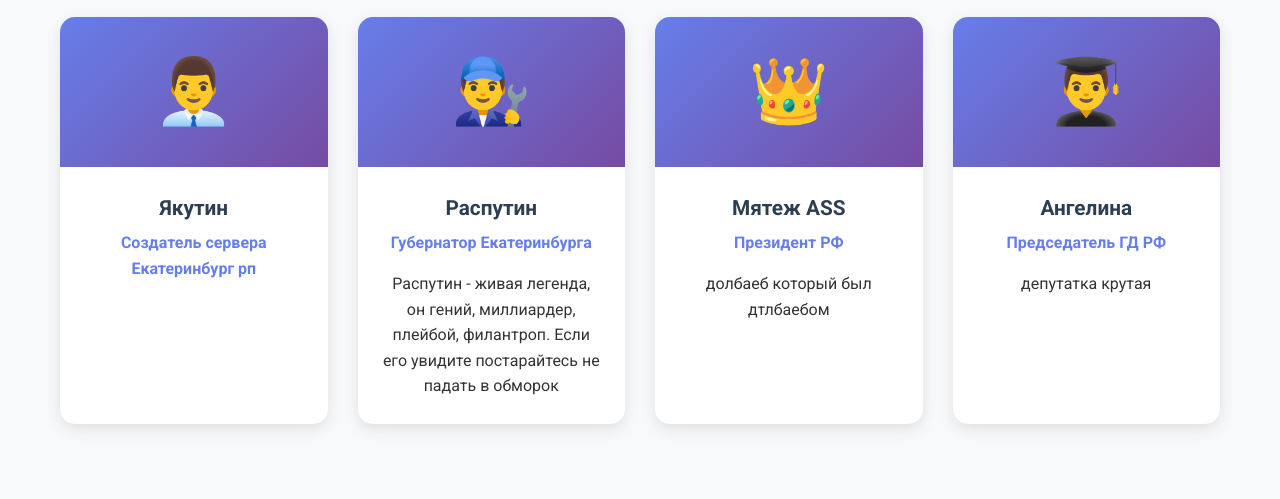
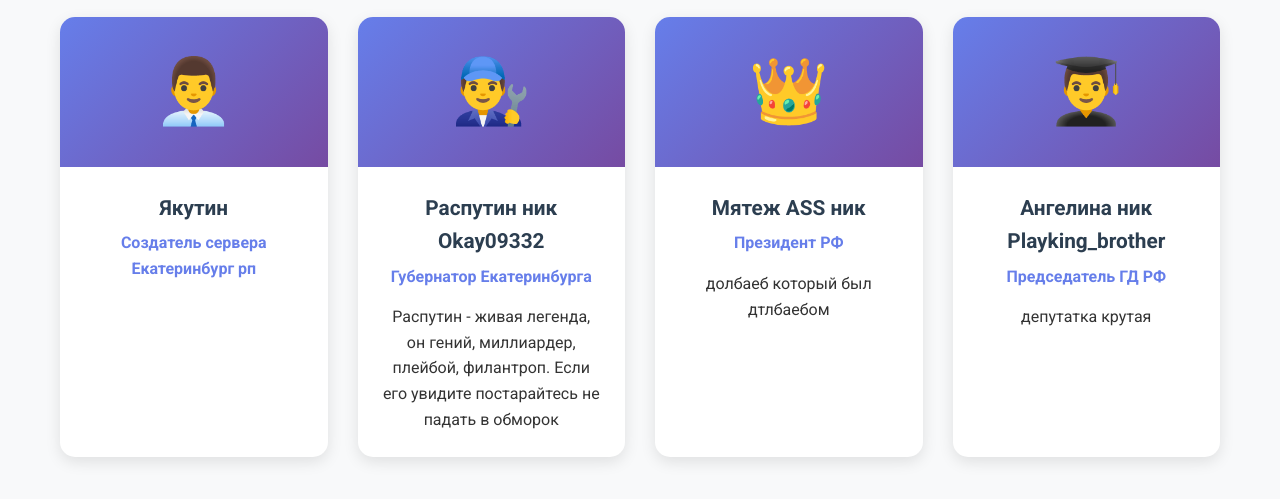
Before and after one commit to denis333rus/ECBRP, a Flask app: page /history in a window 1280 px wide. Shown: the part 3292-3791 px from the top of the page. Run offline with Flask 3, Linux system fonts and the light colour scheme.

Commit message:
Update history.html

```diff
--- a/templates/history.html
+++ b/templates/history.html
@@ -146,7 +146,7 @@
                             <div class="image-placeholder">👨‍🔧</div>
                         </div>
                         <div class="figure-content">
-                            <h3>Распутин</h3>
+                            <h3>Распутин ник Okay09332</h3>
                             <p class="figure-role">Губернатор Екатеринбурга</p>
                             <p>Распутин - живая легенда, он гений, миллиардер, плейбой, филантроп. Если его увидите постарайтесь не падать в обморок</p>
                         </div>
@@ -157,7 +157,7 @@
                             <div class="image-placeholder">👑</div>
                         </div>
                         <div class="figure-content">
-                            <h3>Мятеж ASS</h3>
+                            <h3>Мятеж ASS ник </h3>
                             <p class="figure-role">Президент РФ</p>
                             <p>долбаеб который был дтлбаебом</p>
                         </div>
@@ -168,7 +168,7 @@
                             <div class="image-placeholder">👨‍🎓</div>
                         </div>
                         <div class="figure-content">
-                            <h3>Ангелина</h3>
+                            <h3>Ангелина ник Playking_brother</h3>
                             <p class="figure-role">Председатель ГД РФ</p>
                             <p>депутатка крутая</p>
                         </div>
```
